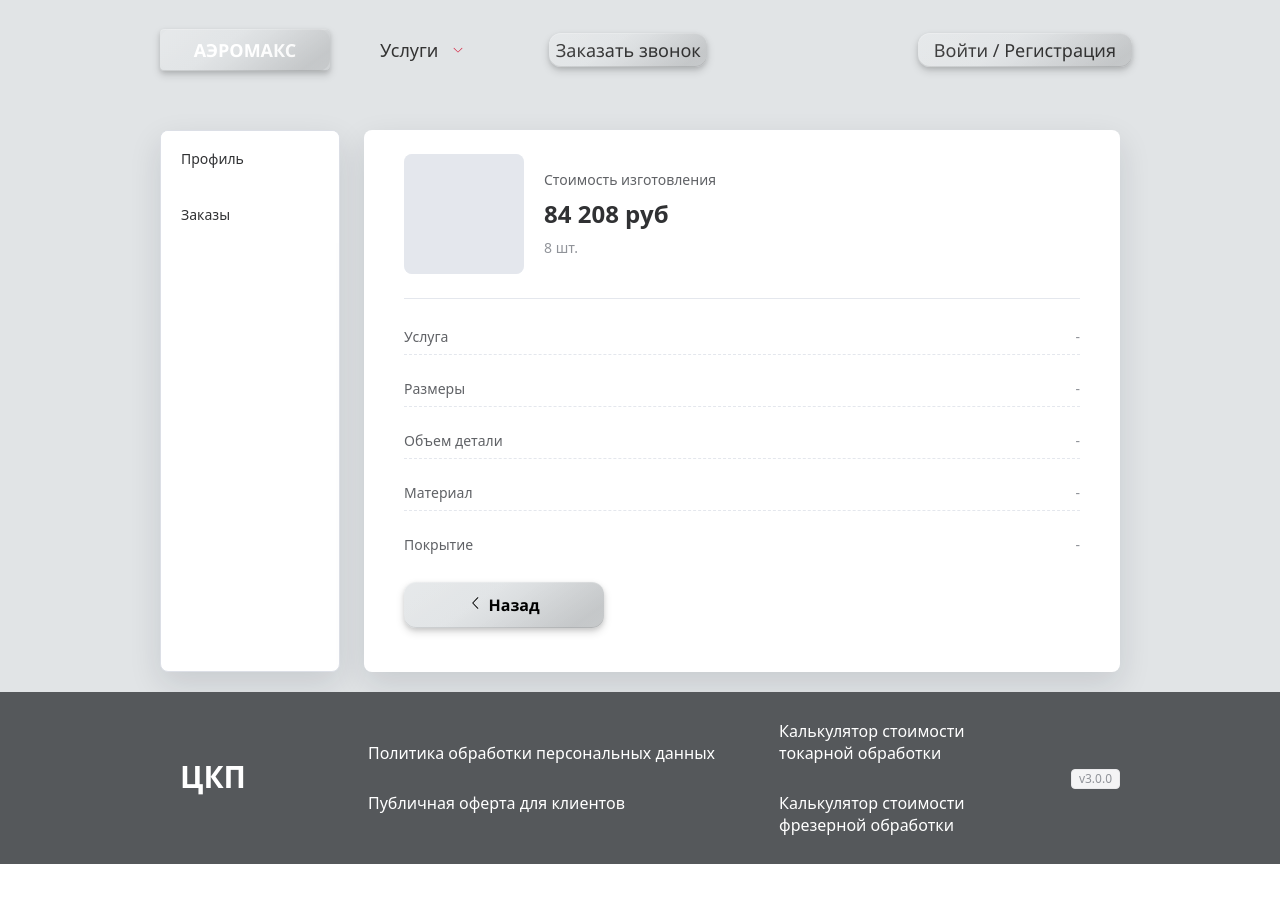
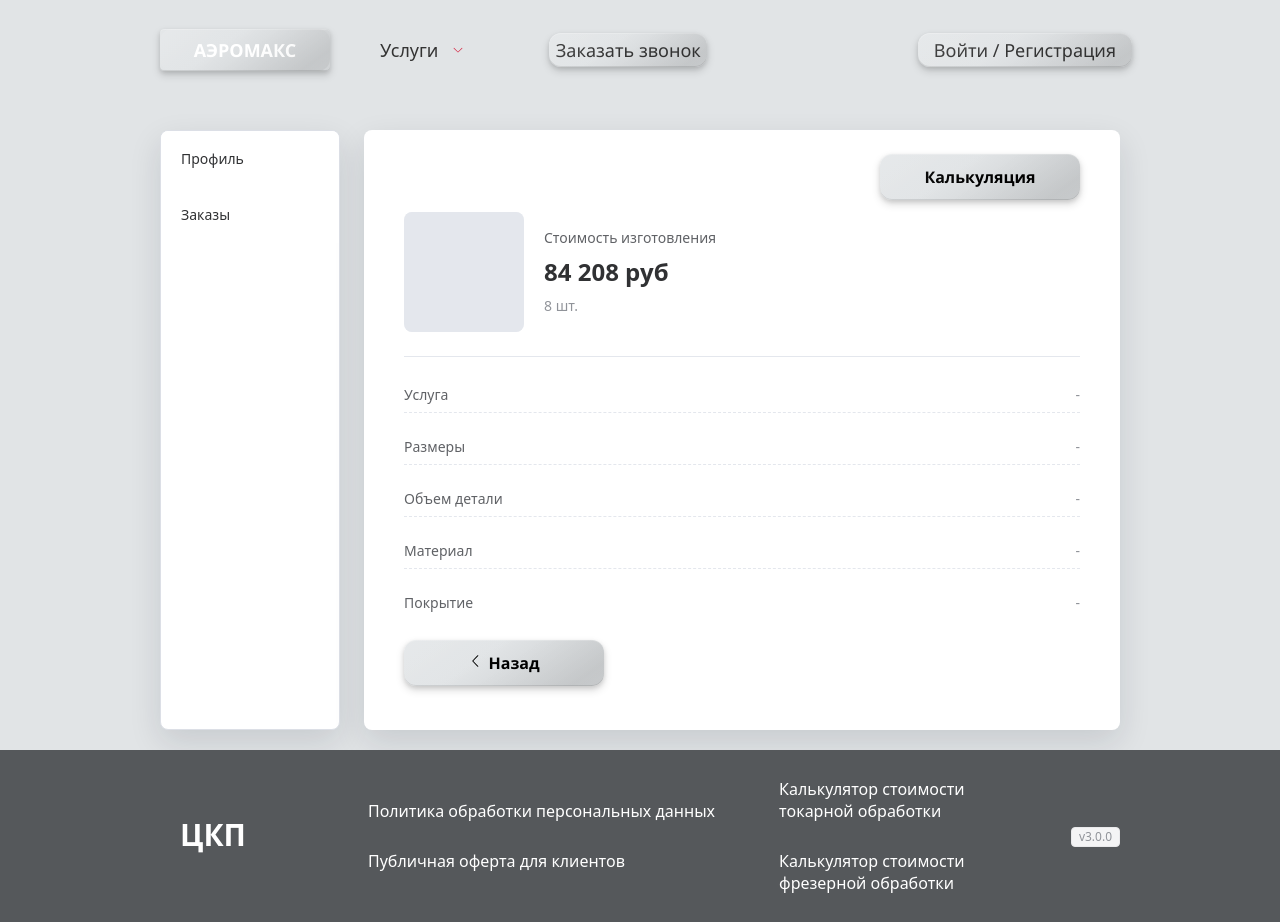
Before and after one commit to js-owl/maas-front, a Vue app: page /personal/calc in a window 1280 px wide. Before the commit the page ends 864 px from the top, so only its background shows below. Built offline with nearby package versions, Linux system fonts and the light colour scheme; no server answers.

Commit message:
Add calc info button in PersonalCalc.vue for navigation to details page

```diff
--- a/src/components/PersonalCalc.vue
+++ b/src/components/PersonalCalc.vue
@@ -99,6 +99,24 @@ const handleBack = () => {
       name: 'personal-orders',
     })
   }
+}
+
+// Handle calc info button click - navigate to calc info page with current orderId (and kitId if present)
+const handleCalcInfo = () => {
+  if (!orderId.value || orderId.value <= 0) return
+
+  const query: Record<string, string> = {}
+
+  if (kitId.value && kitId.value > 0) {
+    query.kitId = kitId.value.toString()
+  }
+
+  query.orderId = orderId.value.toString()
+
+  router.push({
+    name: 'personal-calc-info',
+    query,
+  })
 }
 
 // Load other services from API
@@ -260,6 +278,13 @@ watch(
       <!-- Left Card - Product Details and Configuration (2/3 width) -->
       <el-col :span="24">
         <el-card class="product-card" shadow="never">
+          <!-- Top Right Actions -->
+          <div class="card-header-actions">
+            <Button width="200px" type="secondary" @click="handleCalcInfo">
+              Калькуляция
+            </Button>
+          </div>
+
           <!-- Top Section: Image, Filename, Cost, Quantity -->
           <div class="product-header">
             <!-- Image Preview Placeholder -->
@@ -347,6 +372,12 @@ watch(
   display: flex;
   gap: 20px;
   margin-bottom: 24px;
+}
+
+.card-header-actions {
+  display: flex;
+  justify-content: flex-end;
+  margin-bottom: 12px;
 }
 
 /* Image Placeholder */
```
